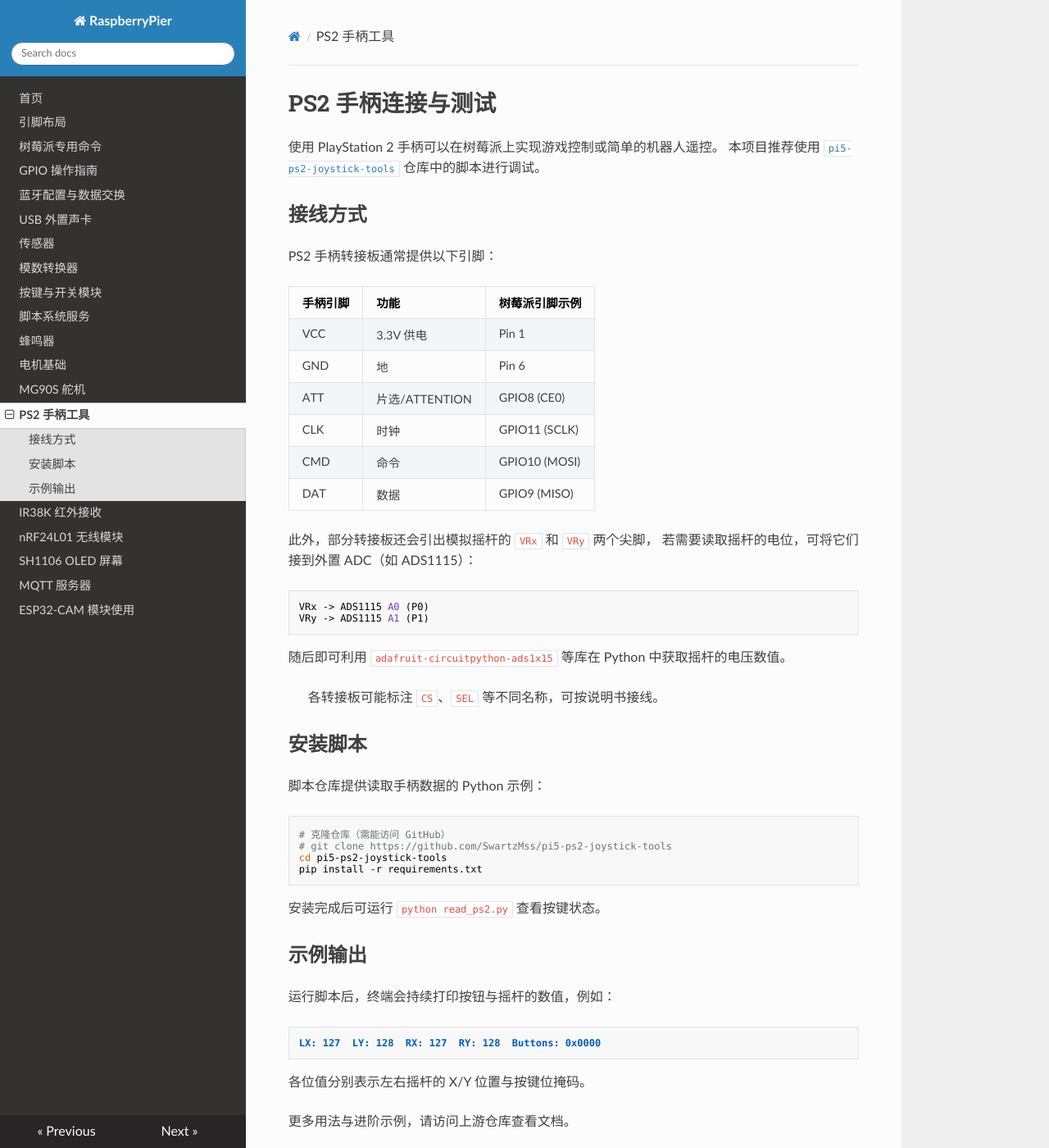
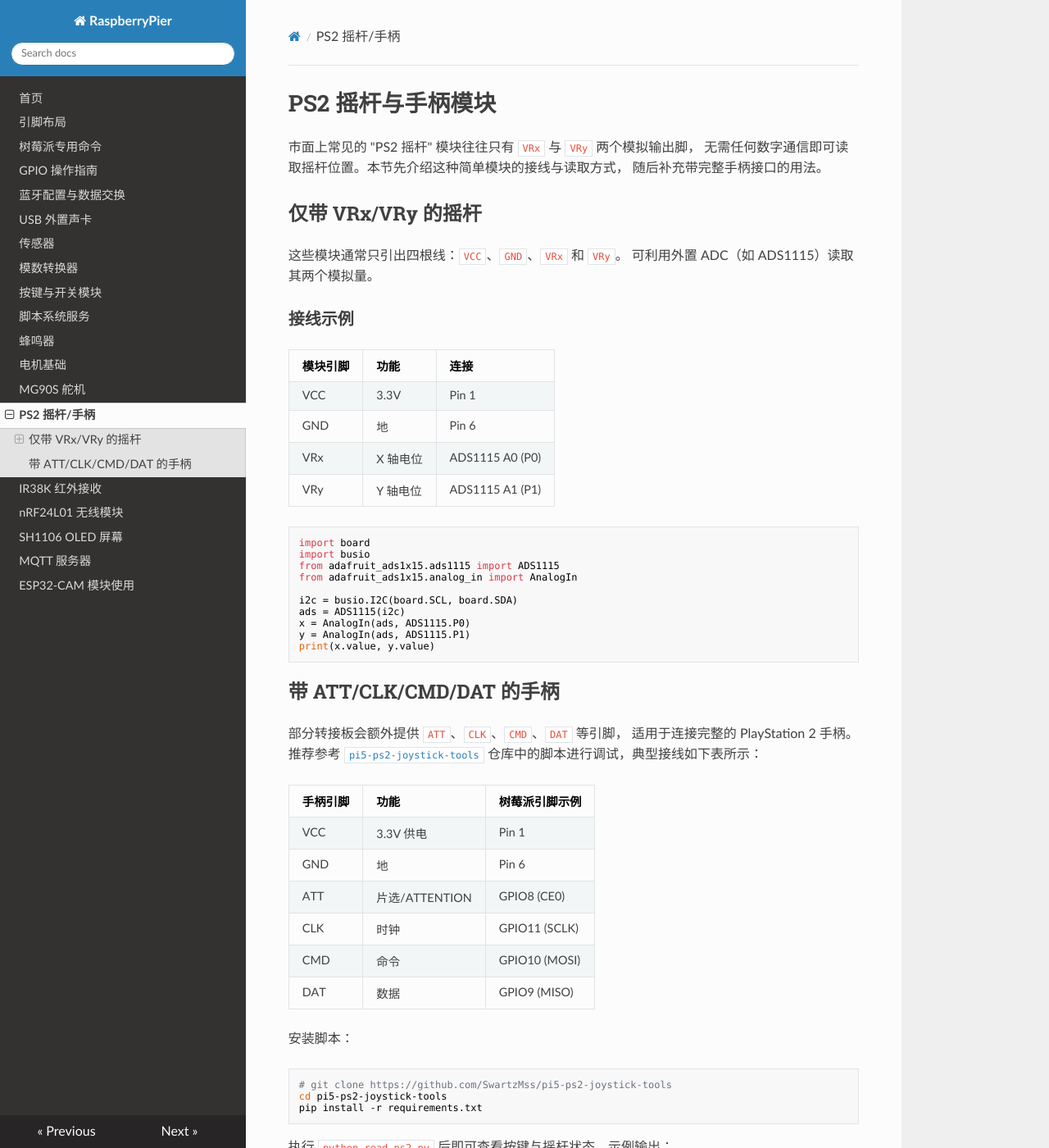
Before and after one commit to SwartzMss/RaspberryPier, an MkDocs documentation site: the page built from docs/ps2-joystick.md, in a window 1280 px wide and 1400 px high. Shown: the whole window at 82% size. Built offline with MkDocs 1.6.1, drawn with Linux system fonts in a browser that asks for light colours; nearby versions of some CDN libraries; some of the changed text lies outside the part shown.

Commit message:
Document analog joystick wiring

````diff
--- a/docs/ps2-joystick.md
+++ b/docs/ps2-joystick.md
@@ -1,11 +1,42 @@
-# PS2 手柄连接与测试
+# PS2 摇杆与手柄模块
 
-使用 PlayStation 2 手柄可以在树莓派上实现游戏控制或简单的机器人遥控。
-本项目推荐使用 [`pi5-ps2-joystick-tools`](https://github.com/SwartzMss/pi5-ps2-joystick-tools) 仓库中的脚本进行调试。
+市面上常见的 "PS2 摇杆" 模块往往只有 `VRx` 与 `VRy` 两个模拟输出脚，
+无需任何数字通信即可读取摇杆位置。本节先介绍这种简单模块的接线与读取方式，
+随后补充带完整手柄接口的用法。
 
-## 接线方式
+## 仅带 VRx/VRy 的摇杆
 
-PS2 手柄转接板通常提供以下引脚：
+这些模块通常只引出四根线：`VCC`、`GND`、`VRx` 和 `VRy`。
+可利用外置 ADC（如 ADS1115）读取其两个模拟量。
+
+### 接线示例
+
+| 模块引脚 | 功能      | 连接                |
+|---------|---------|-------------------|
+| VCC     | 3.3V    | Pin 1             |
+| GND     | 地      | Pin 6             |
+| VRx     | X 轴电位 | ADS1115 A0 (P0)  |
+| VRy     | Y 轴电位 | ADS1115 A1 (P1)  |
+
+```python
+import board
+import busio
+from adafruit_ads1x15.ads1115 import ADS1115
+from adafruit_ads1x15.analog_in import AnalogIn
+
+i2c = busio.I2C(board.SCL, board.SDA)
+ads = ADS1115(i2c)
+x = AnalogIn(ads, ADS1115.P0)
+y = AnalogIn(ads, ADS1115.P1)
+print(x.value, y.value)
+```
+
+## 带 ATT/CLK/CMD/DAT 的手柄
+
+部分转接板会额外提供 `ATT`、`CLK`、`CMD`、`DAT` 等引脚，
+适用于连接完整的 PlayStation 2 手柄。
+推荐参考 [`pi5-ps2-joystick-tools`](https://github.com/SwartzMss/pi5-ps2-joystick-tools)
+仓库中的脚本进行调试，典型接线如下表所示：
 
 | 手柄引脚 | 功能             | 树莓派引脚示例 |
 |---------|----------------|-------------|
@@ -16,39 +47,18 @@ PS2 手柄转接板通常提供以下引脚：
 | CMD     | 命令           | GPIO10 (MOSI) |
 | DAT     | 数据           | GPIO9 (MISO) |
 
-此外，部分转接板还会引出模拟摇杆的 `VRx` 和 `VRy` 两个尖脚，
-若需要读取摇杆的电位，可将它们接到外置 ADC（如 ADS1115）：
-
-```
-VRx -> ADS1115 A0 (P0)
-VRy -> ADS1115 A1 (P1)
-```
-
-随后即可利用 `adafruit-circuitpython-ads1x15` 等库在 Python 中获取摇杆的电压数值。
-
-> 各转接板可能标注 `CS`、`SEL` 等不同名称，可按说明书接线。
-
-## 安装脚本
-
-脚本仓库提供读取手柄数据的 Python 示例：
+安装脚本：
 
 ```bash
-# 克隆仓库（需能访问 GitHub）
 # git clone https://github.com/SwartzMss/pi5-ps2-joystick-tools
 cd pi5-ps2-joystick-tools
 pip install -r requirements.txt
 ```
 
-安装完成后可运行 `python read_ps2.py` 查看按键状态。
-
-## 示例输出
-
-运行脚本后，终端会持续打印按钮与摇杆的数值，例如：
+执行 `python read_ps2.py` 后即可查看按键与摇杆状态。示例输出：
 
 ```
 LX: 127  LY: 128  RX: 127  RY: 128  Buttons: 0x0000
 ```
 
-各位值分别表示左右摇杆的 X/Y 位置与按键位掩码。
-
-更多用法与进阶示例，请访问上游仓库查看文档。
+关于更多用法，请查阅上游仓库的文档。
--- a/mkdocs.yml
+++ b/mkdocs.yml
@@ -22,7 +22,7 @@ nav:
   - 蜂鸣器: buzzer.md
   - 电机基础: motors.md
   - MG90S 舵机: servo.md
-  - PS2 手柄工具: ps2-joystick.md
+  - PS2 摇杆/手柄: ps2-joystick.md
   - IR38K 红外接收: irremote.md
   - nRF24L01 无线模块: nrf24l01.md
   - SH1106 OLED 屏幕: oled.md
````
Also changed, not shown: docs/index.md (+1 -1 lines).
